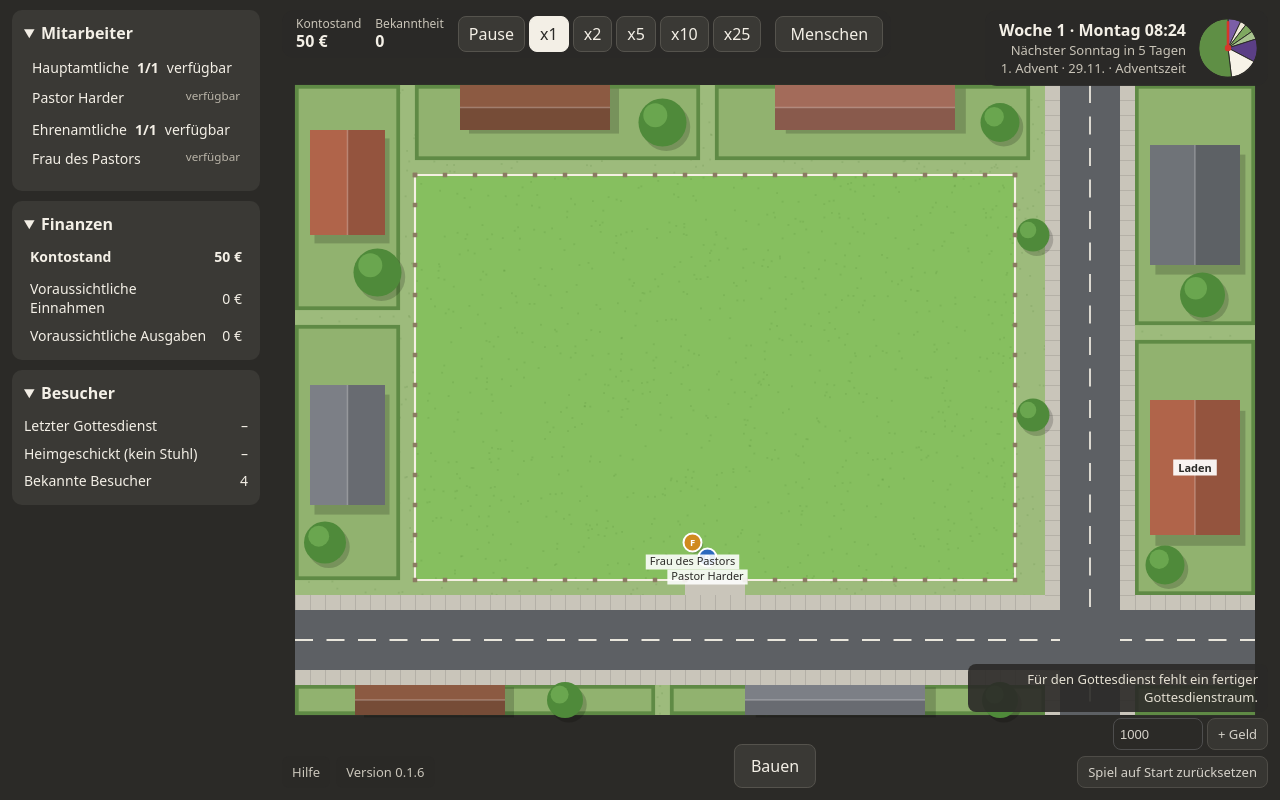
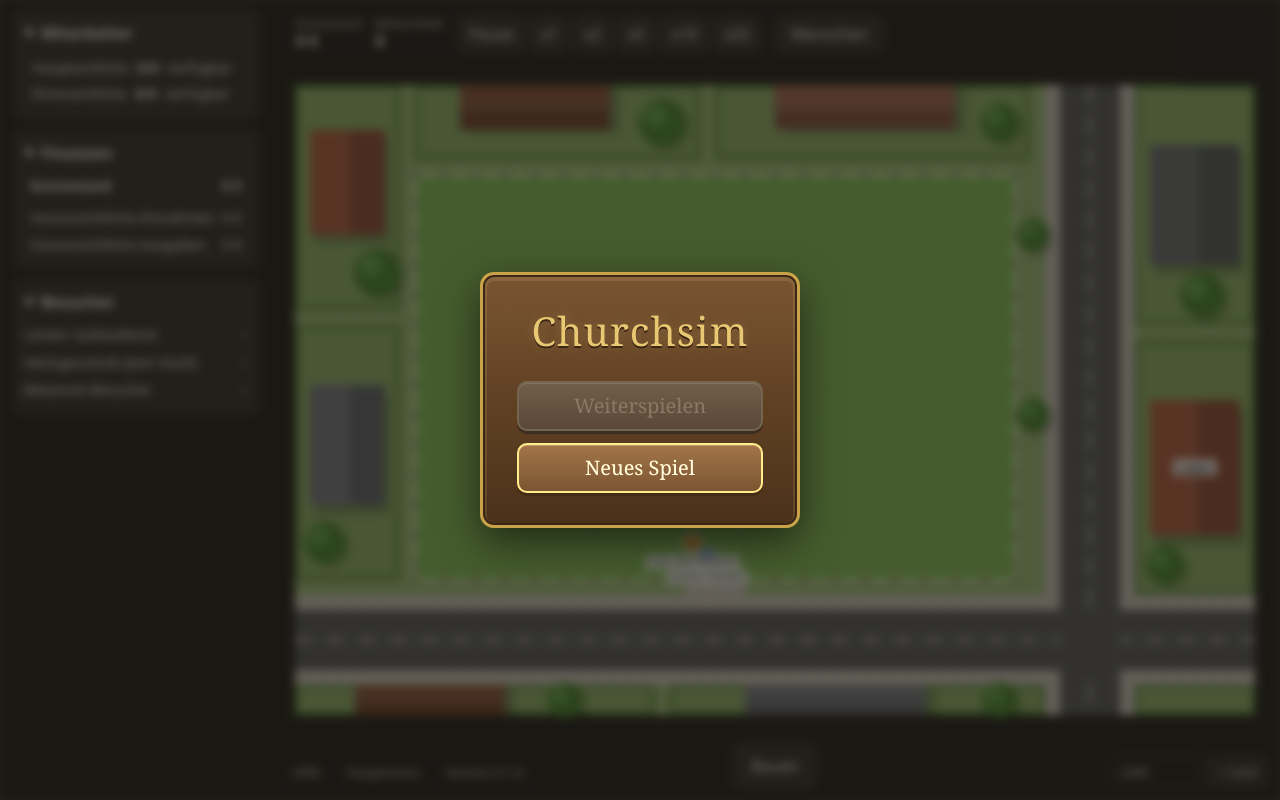
Before and after one commit to twoyears777/churchsim, a website with bundled scripts: page index.html in a window 1280 px wide. Built offline with nearby package versions, Linux system fonts and the light colour scheme.

Commit message:
Hauptmenü beim Start (Weiterspielen / Neues Spiel mit Rückfrage), Escape und Knopf unten links; Debug-Knopf „Spiel auf Start zurücksetzen“ entfernt
Co-Authored-By: Claude Opus 5.5 <noreply@anthropic.com>
Claude-Session: https://claude.ai/code/session_01GTEJCi1o59acs5wUy8NGRA

```diff
--- a/index.html
+++ b/index.html
@@ -59,13 +59,12 @@
       <div class="datumText"><b id="uhr"></b><small id="countdown"></small><small id="sonntag"></small></div>
       <svg id="rad" viewBox="-50 -50 100 100" width="64" height="64" role="img" aria-label="Kirchenjahr"></svg>
     </div>
-    <div class="unten-links hud"><button id="hilfeAuf" class="klein-knopf version-knopf"></button><button id="versionAuf" class="klein-knopf version-knopf"></button></div>
+    <div class="unten-links hud"><button id="hilfeAuf" class="klein-knopf version-knopf"></button><button id="hauptmenueAuf" class="klein-knopf version-knopf"></button><button id="versionAuf" class="klein-knopf version-knopf"></button></div>
     <div class="unten-mitte hud"><button id="editorAuf">Bauen</button></div>
     <div class="unten-rechts hud">
       <p id="meldung" class="spielHinweis meldung"></p>
       <p id="spielHinweis" class="spielHinweis"></p>
       <span class="testgeld"><input id="testGeldBetrag" type="number" min="1" step="100" value="1000"><button id="testGeld" class="klein-knopf"></button></span>
-      <button id="zuruecksetzen" class="klein-knopf"></button>
     </div>
 
     <div id="maske" class="maske" hidden><div class="inhalt"></div></div>
@@ -86,6 +85,20 @@
     </div>
   </div>
 </footer>
+<div id="hauptmenue" class="hauptmenue" hidden>
+  <div class="menue-schild" role="dialog" aria-modal="true" aria-labelledby="menueTitel">
+    <h1 id="menueTitel" class="menue-titel"></h1>
+    <div id="menueKnoepfe" class="menue-knoepfe">
+      <button id="menueWeiter" class="menue-knopf"></button>
+      <button id="menueNeu" class="menue-knopf"></button>
+    </div>
+    <div id="menueRueckfrage" class="menue-knoepfe" hidden>
+      <p id="menueFrage" class="menue-frage"></p>
+      <button id="menueJa" class="menue-knopf"></button>
+      <button id="menueAbbrechen" class="menue-knopf"></button>
+    </div>
+  </div>
+</div>
 <script type="module" src="src/oberflaeche/start.js"></script>
 </body>
 </html>
--- a/src/inhalte/texte.js
+++ b/src/inhalte/texte.js
@@ -10,9 +10,16 @@ export const TEXTE = {
   kontostand: 'Kontostand',
   bekanntheit: 'Bekanntheit',
 
-  // Zurücksetzen (Test-Werkzeug)
-  zuruecksetzen: 'Spiel auf Start zurücksetzen',
-  zuruecksetzenSicher: 'Wirklich zurücksetzen?',
+  // Hauptmenü (Texte von Lukas freigegeben, 25.11.2026)
+  hauptmenue: {
+    titel: 'Churchsim',
+    weiterspielen: 'Weiterspielen',
+    neuesSpiel: 'Neues Spiel',
+    rueckfrage: 'Neues Spiel starten? Der bisherige Spielstand wird überschrieben.',
+    neuStarten: 'Neu starten',
+    abbrechen: 'Abbrechen',
+    knopf: 'Hauptmenü'
+  },
   // Geld geben (Test-Werkzeug) – ENTWURF, Lukas formuliert selbst
   testGeld: '+ Geld',
   testGeldFeld: 'Betrag in €',
--- a/src/oberflaeche/eingaben.js
+++ b/src/oberflaeche/eingaben.js
@@ -3,6 +3,7 @@ import { TEXTE } from '../inhalte/texte.js';
 import { ui, $, euro } from './ui.js';
 import { fensterOeffnen, fensterSchliessen, fensterOffen } from './fenster.js';
 import { bauleisteEinrichten, werkzeugWaehlen } from './bauleiste.js';
+import { hauptmenueEinrichten, menueOeffnen, menueEscape } from './hauptmenue.js';
 
 const HINWEISE = {
   wand: 'Zieh ein Rechteck, um Wände zu bauen.',
@@ -182,13 +183,15 @@ export function eingabenEinrichten() {
   leinwand.addEventListener('pointercancel', abbrechen);
   leinwand.addEventListener('pointerleave', () => { ui.maus = null; ui.schwebe = null; ui.malen(); });
 
-  // Escape: erst Ziehen abbrechen, dann Fenster schließen, dann Editor schließen
+  // Escape: erst Ziehen abbrechen, dann Fenster schließen, dann Editor schließen, dann Hauptmenü öffnen
   document.addEventListener('keydown', e => {
     if ((e.key === 'r' || e.key === 'R') && ui.editorOffen && !e.target.closest('input')) { drehen(); return; }
     if (e.key !== 'Escape') return;
+    if (ui.menueOffen) return menueEscape();
     if (ui.ziehen || ui.tragen) return abbrechen();
     if (fensterOffen()) return fensterSchliessen();
-    if (ui.editorOffen) editorUmschalten(false);
+    if (ui.editorOffen) return editorUmschalten(false);
+    menueOeffnen();   // nichts mehr offen: Hauptmenü
   });
 
   bauleisteEinrichten({
@@ -199,7 +202,8 @@ export function eingabenEinrichten() {
   $('drehen').addEventListener('click', drehen);
   werkzeugWaehlen(ui.werkzeug);
   $('zurueck').addEventListener('click', () => { if (ui.spiel.rueckgaengig()) { ui.fenster = null; fensterSchliessen(); fertig(); } });
-  sicherKnopf($('zuruecksetzen'), TEXTE.zuruecksetzen, TEXTE.zuruecksetzenSicher, zuruecksetzen);
+  hauptmenueEinrichten(zuruecksetzen);
+  $('hauptmenueAuf').addEventListener('click', () => menueOeffnen(() => { ui.fenster = null; fensterSchliessen(); }));
   $('testGeld').textContent = TEXTE.testGeld;
   $('testGeldBetrag').setAttribute('aria-label', TEXTE.testGeldFeld);
   $('testGeld').addEventListener('click', () => { if (ui.spiel.testGeld($('testGeldBetrag').value) === 'ok') fertig(); });
--- /dev/null
+++ b/src/oberflaeche/hauptmenue.js
@@ -0,0 +1,52 @@
+// Hauptmenü: erscheint beim Öffnen der App und über Escape bzw. den Knopf „Hauptmenü“ unten links.
+// Solange es offen ist, steht die Zeit (start.js meldet dem Spiel dann keine Zeit).
+// „Neues Spiel“ setzt über die Schalterwand (spiel.zuruecksetzen) neu auf – die Oberfläche ändert den Spielstand nicht selbst.
+import { ui, $ } from './ui.js';
+import { TEXTE } from '../inhalte/texte.js';
+import { hatSpielstand } from './speicher.js';
+
+const T = TEXTE.hauptmenue;
+let rueckfrage = false;
+
+function zeigen() {
+  const m = $('hauptmenue');
+  m.hidden = !ui.menueOffen;
+  document.body.classList.toggle('menue-offen', ui.menueOffen);
+  $('menueKnoepfe').hidden = rueckfrage;
+  $('menueRueckfrage').hidden = !rueckfrage;
+  $('menueWeiter').disabled = !hatSpielstand();
+  if (ui.menueOffen) (rueckfrage ? $('menueAbbrechen') : ($('menueWeiter').disabled ? $('menueNeu') : $('menueWeiter'))).focus();
+}
+
+export function menueOeffnen(schliessenVorher) {
+  if (schliessenVorher) schliessenVorher();
+  ui.menueOffen = true; rueckfrage = false; zeigen(); ui.malen();
+}
+export function menueSchliessen() { ui.menueOffen = false; rueckfrage = false; zeigen(); }
+
+// Escape im Menü: Rückfrage abbrechen, sonst weiterspielen (wenn es einen Spielstand gibt)
+export function menueEscape() {
+  if (rueckfrage) { rueckfrage = false; zeigen(); return; }
+  if (hatSpielstand()) menueSchliessen();
+}
+
+export function hauptmenueEinrichten(neuesSpiel) {
+  $('menueTitel').textContent = T.titel;
+  $('menueWeiter').textContent = T.weiterspielen;
+  $('menueNeu').textContent = T.neuesSpiel;
+  $('menueFrage').textContent = T.rueckfrage;
+  $('menueJa').textContent = T.neuStarten;
+  $('menueAbbrechen').textContent = T.abbrechen;
+  $('hauptmenueAuf').textContent = T.knopf;
+
+  $('menueWeiter').addEventListener('click', menueSchliessen);
+  $('menueNeu').addEventListener('click', () => {
+    if (!hatSpielstand()) { neuesSpiel(); menueSchliessen(); return; }   // noch nichts gespeichert: nichts zu überschreiben
+    rueckfrage = true; zeigen();
+  });
+  $('menueJa').addEventListener('click', () => { neuesSpiel(); menueSchliessen(); });
+  $('menueAbbrechen').addEventListener('click', () => { rueckfrage = false; zeigen(); });
+
+  ui.menueOffen = true;   // beim Öffnen der App startet man im Hauptmenü
+  zeigen();
+}
--- a/src/oberflaeche/speicher.js
+++ b/src/oberflaeche/speicher.js
@@ -2,3 +2,4 @@
 const SPEICHER = 'churchsim-editor';
 export function ladenText() { try { return localStorage.getItem(SPEICHER); } catch (e) { return null; } }
 export function speichern(spiel) { try { localStorage.setItem(SPEICHER, spiel.speicherText()); } catch (e) {} }
+export function hatSpielstand() { try { return localStorage.getItem(SPEICHER) !== null; } catch (e) { return false; } }
--- a/src/oberflaeche/start.js
+++ b/src/oberflaeche/start.js
@@ -65,6 +65,7 @@ function schleife(t) {
   const sekunden = (t - letzteZeit) / 1000;
   letzteZeit = t;
   const hilfeOffen = !!ui.fenster && ui.fenster.art === 'hilfe';   // Hilfe offen: dem Spiel keine Zeit melden → Zeit steht
+  if (ui.menueOffen) { requestAnimationFrame(schleife); return; }   // Hauptmenü offen: Zeit steht, keine Dialoge
   if (!hilfeOffen && ui.spiel.tick(sekunden)) {
     malen();
     if (t - letztesSpeichern > 2000) { letztesSpeichern = t; speichern(ui.spiel); }
--- a/src/oberflaeche/ui.js
+++ b/src/oberflaeche/ui.js
@@ -4,6 +4,7 @@ export const ui = {
   spiel: null,                       // die Schalterwand zum Spiel (kern/spiel.js)
   werkzeug: 'wand',
   editorOffen: false,
+  menueOffen: false,                 // Hauptmenü offen (Zeit steht)
   dreh: false,                       // Parkplatz längs statt quer (Taste R)
   ziehen: null,                      // Rechteck, das gerade gezogen wird (Wand/Abriss)
   tragen: null,                      // Mitarbeiter, der gerade getragen wird
--- a/stil.css
+++ b/stil.css
@@ -217,3 +217,23 @@ p .farbe, .kirchenjahr-zeiten .farbe { display: inline-block; width: 14px; heigh
 .kirchenjahr-zeiten li { margin-bottom: 6px; }
 .kachel .feiertag { color: #6b665b; font-size: 13px; }
 .kacheln + p.unter { margin-top: 6px; }
+
+/* Hauptmenü – Holz und Messing (Lukas, 25.11.2026), Karte dahinter unscharf */
+.hauptmenue { position: fixed; inset: 0; z-index: 100; display: flex; align-items: center; justify-content: center;
+  background: rgba(25,18,10,.35); backdrop-filter: blur(5px) brightness(.7); -webkit-backdrop-filter: blur(5px) brightness(.7); }
+.hauptmenue[hidden] { display: none; }
+.menue-schild { min-width: 320px; max-width: 420px; padding: 28px 34px 32px; text-align: center; border-radius: 14px;
+  background: linear-gradient(180deg, #7a5532 0%, #5e3f22 55%, #4b311a 100%);
+  border: 3px solid #c9a24a; box-shadow: inset 0 0 0 2px #3a2614, inset 0 2px 0 4px rgba(255,220,150,.12), 0 14px 40px rgba(0,0,0,.55);
+  font-family: Georgia, 'Palatino Linotype', 'Book Antiqua', 'Times New Roman', serif; }
+.menue-titel { margin: 0 0 22px; font-size: 40px; font-weight: normal; letter-spacing: 1px; color: #e9c873;
+  text-shadow: 0 2px 0 #3a2614, 0 0 12px rgba(233,200,115,.25); }
+.menue-knoepfe { display: flex; flex-direction: column; gap: 12px; }
+.menue-knoepfe[hidden] { display: none; }
+.menue-knopf { min-height: 50px; font-family: inherit; font-size: 20px; color: #f3e6c4; cursor: pointer; border-radius: 10px;
+  background: linear-gradient(180deg, #8d6640 0%, #6b4a2b 100%); border: 2px solid #c9a24a;
+  box-shadow: inset 0 1px 0 rgba(255,230,170,.25), 0 3px 0 #3a2614; transition: filter .1s, transform .1s; }
+.menue-knopf:hover:not(:disabled), .menue-knopf:focus-visible { filter: brightness(1.15); outline: none; border-color: #f0cf7a; }
+.menue-knopf:active:not(:disabled) { transform: translateY(2px); box-shadow: inset 0 1px 0 rgba(255,230,170,.25), 0 1px 0 #3a2614; }
+.menue-knopf:disabled { cursor: default; color: #a8916c; border-color: #8a7444; filter: saturate(.4); opacity: .7; }
+.menue-frage { margin: 0 0 6px; font-size: 17px; line-height: 1.45; color: #f3e6c4; }
```
Also changed, not shown: CLAUDE.md (+1 -1 lines).
